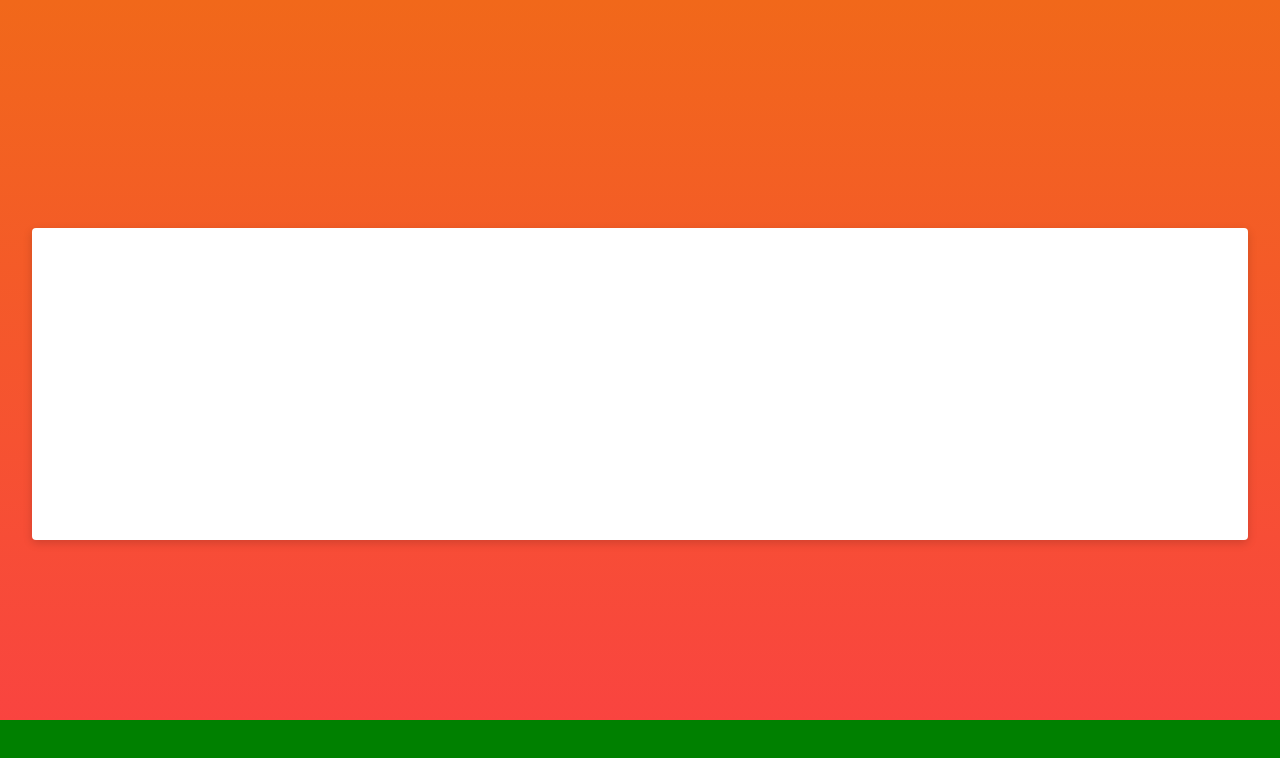
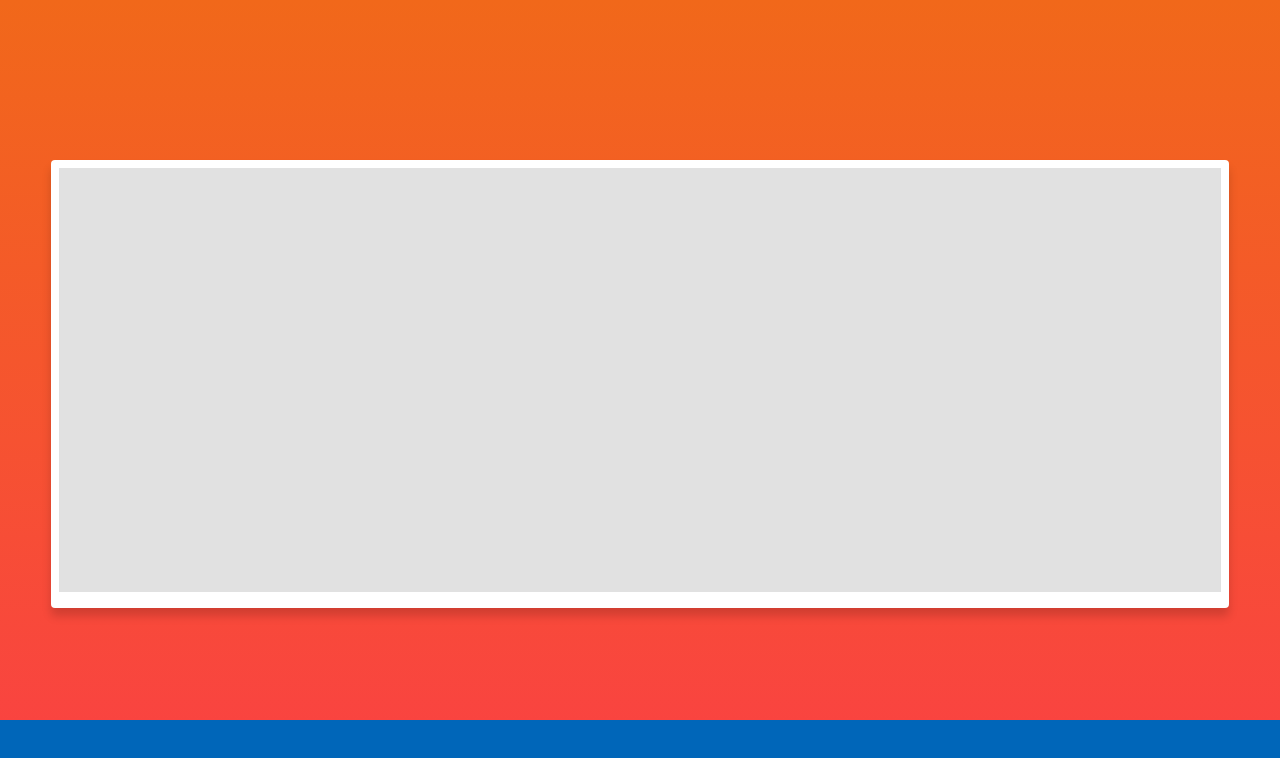
Before and after one commit to camusamta/OkHiQ_demo, a plain HTML site: page index.html in a window 1280 px wide. Drawn offline with Linux system fonts and the light colour scheme.

Commit message:
css tricks vh fix

```diff
--- a/index.html
+++ b/index.html
@@ -4,6 +4,7 @@
     <meta charset="utf-8">
     <meta name="viewport" content="width=device-width, initial-scale=1.0">
     <link href="style.css" rel="stylesheet">
+    <script src="script.js"></script>
     <title>Mobile webpage sizing demo</title>
 
   </head>
@@ -11,6 +12,8 @@
 
   <main>
 
+    <div id="photo-container"></div>
+
   </main>
 
   <div id="sticky"></div>
--- /dev/null
+++ b/script.js
@@ -0,0 +1,3 @@
+let vh = window.innerHeight * 0.01;
+// Then we set the value in the --vh custom property to the root of the document
+document.documentElement.style.setProperty('--vh', `${vh}px`);
--- a/style.css
+++ b/style.css
@@ -2,6 +2,7 @@ body {
 
 background: transparent linear-gradient(180deg, #F1681A 0%, #FA4044 100%) 0% 0% no-repeat padding-box;
 height: 100vh;
+height: calc(var(--vh) * 100);
 margin:0;
 position: relative;
 display: flex;
@@ -9,24 +10,35 @@ justify-content: center;
 align-items: center;
 
 
+
 }
 
 main {
 
-  height: 312px;
-  width: 95%;
+  height: 56%;
+  width: 92%;
   /* max-width: 344px; */
   background-color: #fff;
-  box-shadow: 0px 3px 10px #00000029;
+  box-shadow: 0px 8px 10px #00000029;
   border-radius: 4px;
   margin-bottom: 32px;
+  /* transform: rotate(-1.2deg); */
+  padding: 8px 8px 16px 8px;
+  box-sizing: border-box;
 }
 
 #sticky {
 
   height: 10%;
   width: 100%;
-  background-color: green;
+  background-color: #0066B9;
   position: absolute;
   bottom: 0;
 }
+
+#photo-container {
+
+  width: 100%;
+  height: 100%;
+  background-color: #e1e1e1;
+}
```
